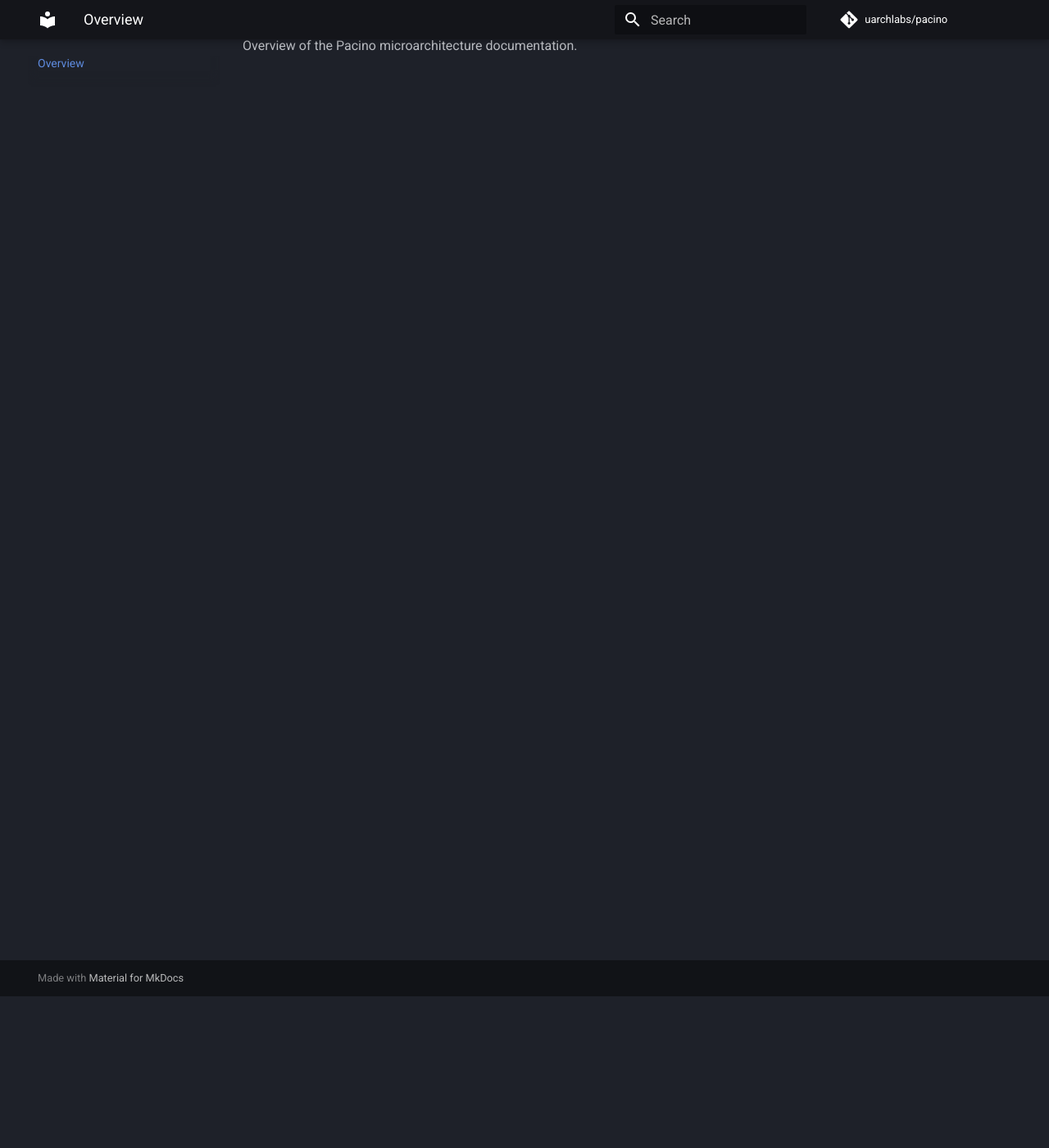
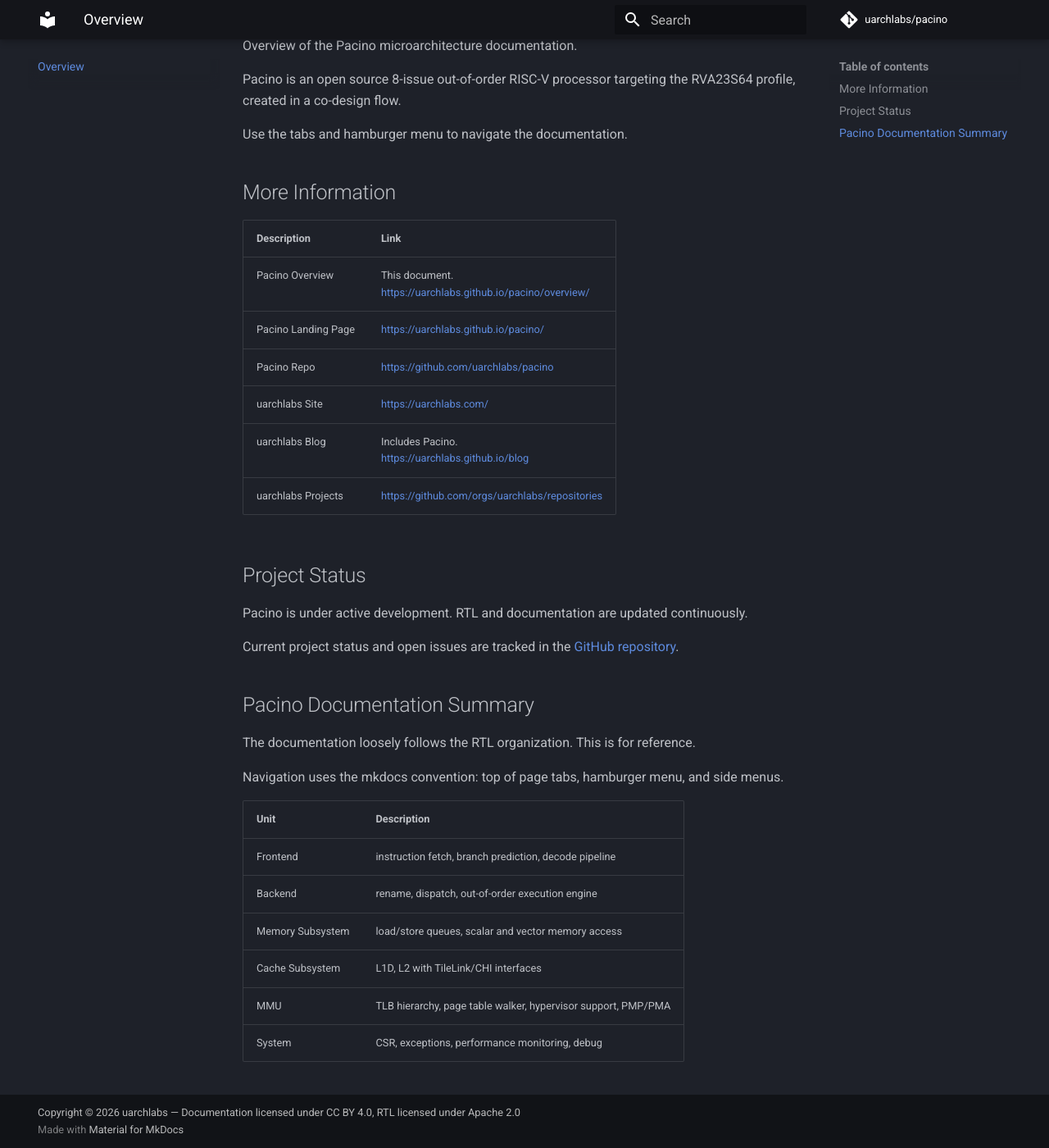
Before and after one commit to uarchlabs/pacino, an MkDocs documentation site: the page built from docs/overview.md, in a window 1280 px wide and 1400 px high, scrolled down 185 px. Shown: the whole window at 82% size. Built offline with MkDocs 1.6.1 and Material for MkDocs 9.7.7, drawn with Linux system fonts in a browser that asks for light colours; comment, search, counter and statistics services are not loaded.

Commit message:
doc overview

```diff
--- a/docs/overview.md
+++ b/docs/overview.md
@@ -1,3 +1,41 @@
 # Pacino Documentation
 
 Overview of the Pacino microarchitecture documentation.
+
+Pacino is an open source 8-issue out-of-order RISC-V processor targeting the
+RVA23S64 profile, created in a co-design flow.
+
+Use the tabs and hamburger menu to navigate the documentation.
+
+## More Information
+
+|Description|Link|
+|:-----|:----|
+|Pacino Overview|This document.<br> <https://uarchlabs.github.io/pacino/overview/>|
+|Pacino Landing Page|<https://uarchlabs.github.io/pacino/> |
+|Pacino Repo        |<https://github.com/uarchlabs/pacino> |
+|uarchlabs Site     |<https://uarchlabs.com/> |
+|uarchlabs Blog |Includes Pacino.<br><https://uarchlabs.github.io/blog> |
+|uarchlabs Projects |<https://github.com/orgs/uarchlabs/repositories> |
+
+## Project Status
+
+Pacino is under active development. RTL and documentation are updated continuously.
+
+Current project status and open issues are tracked in the [GitHub repository](https://github.com/uarchlabs/pacino).
+
+## Pacino Documentation Summary
+
+The documentation loosely follows the RTL organization. This is for reference.
+
+Navigation uses the mkdocs convention: top of page tabs, hamburger menu, and
+side menus.
+
+|Unit|Description|
+|:---|:---|
+| Frontend | instruction fetch, branch prediction, decode pipeline|
+| Backend  | rename, dispatch, out-of-order execution engine|
+| Memory Subsystem | load/store queues, scalar and vector memory access|
+| Cache Subsystem | L1D, L2 with TileLink/CHI interfaces|
+| MMU | TLB hierarchy, page table walker, hypervisor support, PMP/PMA|
+| System | CSR, exceptions, performance monitoring, debug|
--- a/mkdocs.yml
+++ b/mkdocs.yml
@@ -2,6 +2,10 @@
 site_url: https://uarchlabs.github.io/pacino/
 site_description: Pacino RISC-V Processor Microarchitecture Documentation
 site_author: uarchlabs
+copyright: >
+  Copyright &copy; 2026 uarchlabs &mdash;
+  Documentation licensed under <a href="https://creativecommons.org/licenses/by/4.0/">CC BY 4.0</a>,
+  RTL licensed under <a href="https://www.apache.org/licenses/LICENSE-2.0">Apache 2.0</a>
 
 repo_name: uarchlabs/pacino
 repo_url: https://github.com/uarchlabs/pacino
```
Also changed, not shown: docs/index.md (+15 -6 lines).
